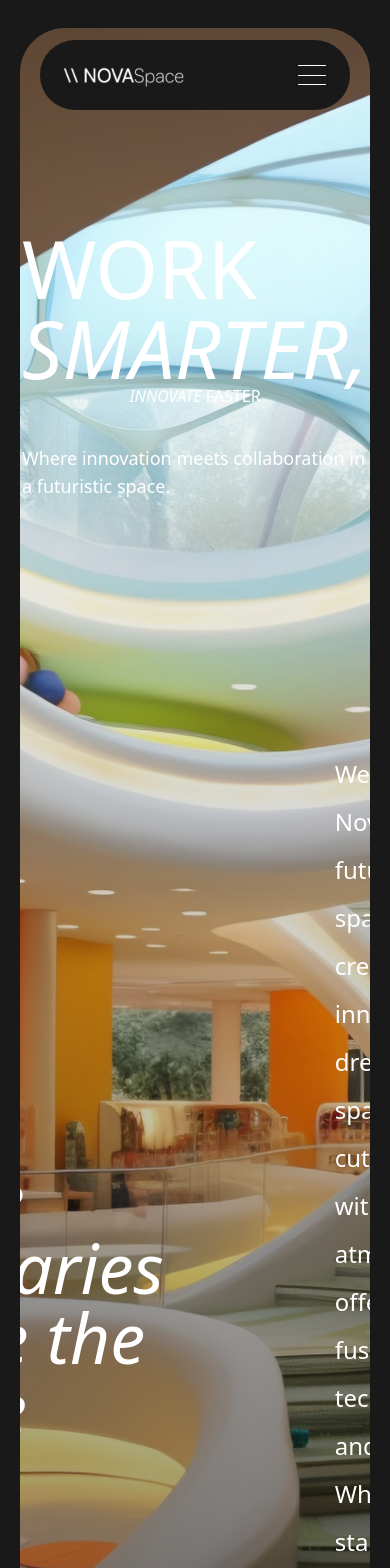
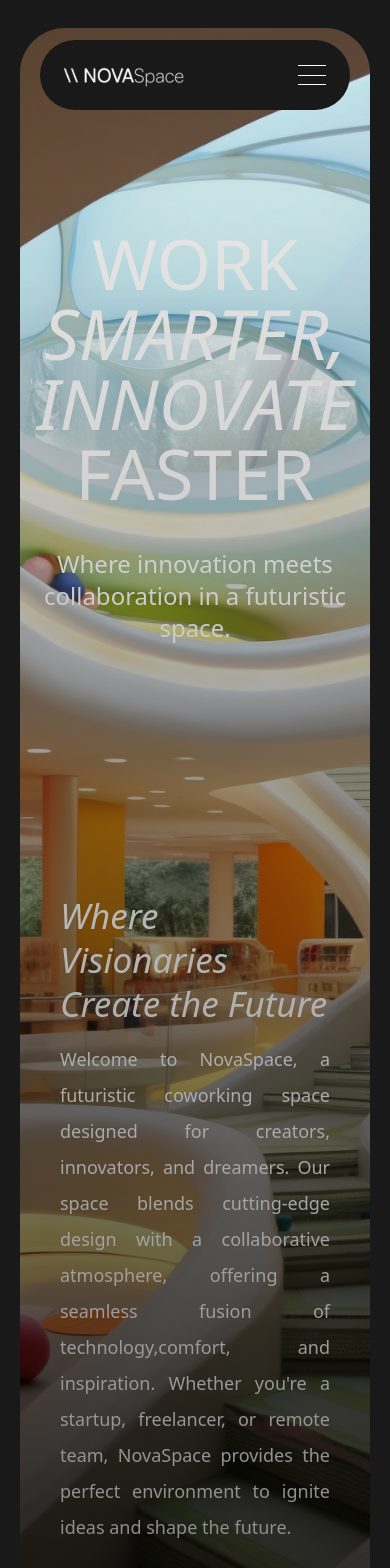
Before and after one commit to yasminnur/novaSpace, a Next.js app: page / in a window 390 px wide. Shown: the top 1568 px of the page. Built offline with nearby package versions, Linux system fonts and the light colour scheme.

Commit message:
responsive landing page

```diff
--- a/src/app/layout.js
+++ b/src/app/layout.js
@@ -17,7 +17,7 @@ export default function RootLayout({ children }) {
   return (
     <>
       <html lang="en" className={`${inter.variable} ${serif.variable}`}>
-        <body className="relative bg-primary px-5 lg:px-7 py-7 min-w-[360px] max-w-[1580px] mx-auto">
+        <body className="relative bg-primary px-5 lg:px-7 py-7 min-w-[360px] overflow-x-hidden">
             <Navbar />
             <div>
               {children}
--- a/src/app/page.js
+++ b/src/app/page.js
@@ -14,37 +14,38 @@ export default function Home() {
   }, []);
   return (
     <>
-      <div id="about" className="flex flex-col">
+      <div id="about" className="flex flex-col w-full">
         <section
           style={{
             backgroundImage: "url(/assets/img/img-section1.svg)",
-            backgroundPosition: "center",
+            backgroundPosition: "top",
             backgroundRepeat: "no-repeat",
             backgroundSize: "cover",
           }}
-          className="rounded-[45px] lg:rounded-[60px] flex flex-col justify-center items-center min-h-screen h-fit overflow-x-hidden py-[200px] px-[100px] lg:py-[283px] lg:px-[128px]"
+          className="relative rounded-[45px] lg:rounded-[60px] flex flex-col justify-center items-center min-h-screen h-fit overflow-x-hidden py-[200px] lg:py-[283px] "
         >
-          <div className="flex flex-col justify-center items-center text-white font-normal uppercase leading-none">
-            <h1 className="text-[80px] lg:text-[120px] font-[var(--font-inter)]">
+          <div className="absolute bg-gradient-to-t from-black/50 to-black/5 md:to-black/0 inset-0 w-full h-full"></div>
+          <div className="flex flex-col justify-center items-center text-white text-center font-normal uppercase leading-none min-w-min px-[100px] lg:px-[128px]">
+            <h1 className="text-[70px] lg:text-[120px] font-[var(--font-inter)]">
               Work
               <span className="italic font-[var(--font-serif)]">
                 {" "}
                 Smarter,{" "}
               </span>
             </h1>
-            <h1 className="lg:text-[120px]">
+            <h1 className="text-[70px] lg:text-[120px]">
               <span className="italic font-[Instrument Serif]">InNovate</span>{" "}
               faster
             </h1>
-            <p className="normal-case mt-10 text-lg">
+            <p className="normal-case mt-10 text-2xl">
               Where innovation meets collaboration in a futuristic space.
             </p>
           </div>
-          <div className="flex justify-center items-center text-white font-normal w-fill gap-x-[171px] mt-[250px]">
-            <h1 className="basis-1/3 text-[70px] italic leading-none">
+          <div className="flex flex-col md:flex-row justify-center items-center text-white font-normal w-full gap-y-4 gap-x-[171px] md:gap-x-[20px] mt-[250px] px-[40px] lg:px-[128px]">
+            <h1 className="basis-1/3 text-[35px] lg:text-[60px] italic leading-tight lg:leading-none text-start">
               Where Visionaries Create the Future
             </h1>
-            <p className="basis-2/3 text-2xl leading-loose">
+            <p className="basis-2/3 text-lg text-justify md:text-start md:text-lg xl:text-2xl leading-loose">
               Welcome to NovaSpace, a futuristic coworking space designed for
               creators, innovators, and dreamers. Our space blends cutting-edge
               design with a collaborative atmosphere, offering a seamless fusion
```
